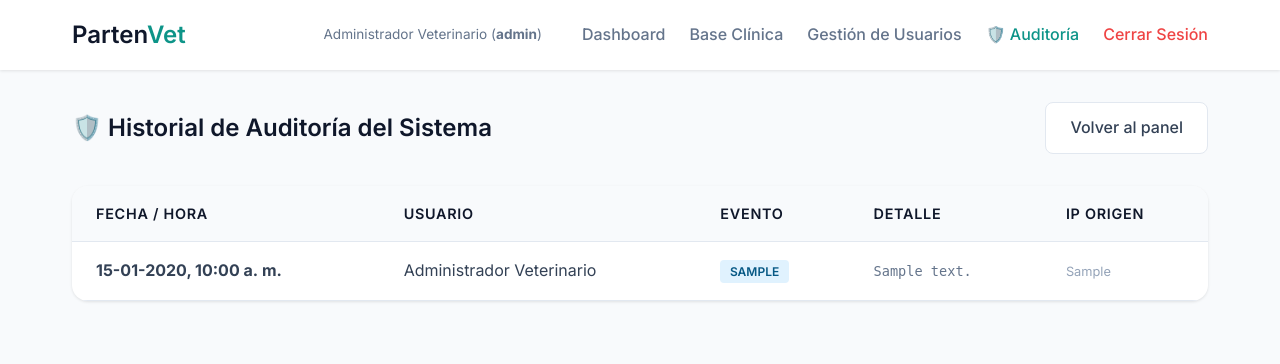
After one commit to Felipe16051975/PartenVet, a Flask app: page /auditoria in a window 1280 px wide. The commit adds this page. Shown: the top 364 px of the page. Run offline with Flask 3, Linux system fonts and the light colour scheme; a user stored in the database is signed in; data comes from the database, SQL or seed files in the repository; tables that the repository leaves empty hold one stand-in row (values such as "Sample post").

Commit message:
Mejora visual del módulo de Auditoría: Reemplazo de alerta por tabla profesional y aseguramiento de acceso admin

```diff
--- a/app.py
+++ b/app.py
@@ -199,6 +199,13 @@ def safeanesth_module():
 @admin_required
 def users_management():
     return render_template("users/management.html")
+
+
+@app.route("/auditoria")
+@login_required
+@admin_required
+def audit_logs():
+    return render_template("audit/logs.html")
 
 
 
--- /dev/null
+++ b/static/js/audit.js
@@ -0,0 +1,75 @@
+/**
+ * PartenVet - Auditoría de Sistema
+ * Maneja la carga y renderizado de logs de seguridad.
+ */
+
+document.addEventListener('DOMContentLoaded', () => {
+    loadAuditLogs();
+});
+
+async function loadAuditLogs() {
+    const tableBody = document.getElementById('auditTableBody');
+
+    try {
+        const response = await fetch('/api/logs');
+        const result = await response.json();
+
+        if (result.success) {
+            renderLogs(result.logs);
+        } else {
+            tableBody.innerHTML = `<tr><td colspan="5" class="error-cell">Error: ${result.message}</td></tr>`;
+        }
+    } catch (error) {
+        console.error('Error cargando logs:', error);
+        tableBody.innerHTML = '<tr><td colspan="5" class="error-cell">Error de conexión con el servidor</td></tr>';
+    }
+}
+
+function renderLogs(logs) {
+    const tableBody = document.getElementById('auditTableBody');
+
+    if (!logs || logs.length === 0) {
+        tableBody.innerHTML = '<tr><td colspan="5" class="empty-cell">No hay registros de auditoría disponibles</td></tr>';
+        return;
+    }
+
+    tableBody.innerHTML = logs.map(log => {
+        const badgeClass = getBadgeClass(log.accion);
+        const fecha = formatDateTime(log.created_at);
+        const usuario = log.usuario_nombre || '<span class="text-muted">Sistema</span>';
+
+        return `
+            <tr>
+                <td><strong>${fecha}</strong></td>
+                <td>${usuario}</td>
+                <td><span class="event-badge ${badgeClass}">${log.accion}</span></td>
+                <td><span class="module-tag">${log.descripcion}</span></td>
+                <td><span class="ip-text">${log.ip_origen || 'N/A'}</span></td>
+            </tr>
+        `;
+    }).join('');
+}
+
+function getBadgeClass(action) {
+    const successActions = ['LOGIN_SUCCESS', 'INICIO_SESION', 'SAVE_PATIENT', 'SAVE_PROTOCOL', 'GEN_PDF', 'DB_BACKUP'];
+    const errorActions = ['LOGIN_FALLIDO', 'ACCESS_DENIED', 'ERROR_SQL', 'DELETE_USER'];
+    const warningActions = ['DB_RESTORE', 'UPDATE_CONFIG'];
+
+    if (successActions.includes(action)) return 'badge-success';
+    if (errorActions.includes(action)) return 'badge-error';
+    if (warningActions.includes(action)) return 'badge-warning';
+    return 'badge-info';
+}
+
+function formatDateTime(dateStr) {
+    if (!dateStr) return 'N/A';
+    // Asumiendo formato ISO o similar de la DB
+    const date = new Date(dateStr);
+    return date.toLocaleString('es-CL', {
+        day: '2-digit',
+        month: '2-digit',
+        year: 'numeric',
+        hour: '2-digit',
+        minute: '2-digit'
+    });
+}
--- /dev/null
+++ b/templates/audit/logs.html
@@ -0,0 +1,71 @@
+{% extends "base.html" %}
+
+{% block title %}Historial de Auditoría - PartenVet{% endblock %}
+
+{% block extra_css %}
+<link rel="stylesheet" href="{{ url_for('static', filename='css/dashboard.css') }}">
+<style>
+    .audit-container {
+        padding-top: 2rem;
+        padding-bottom: 4rem;
+    }
+
+    .event-badge {
+        padding: 0.25rem 0.6rem;
+        border-radius: 4px;
+        font-size: 0.75rem;
+        font-weight: 600;
+        text-transform: uppercase;
+    }
+
+    .badge-success { background: #dcfce7; color: #166534; }
+    .badge-error { background: #fee2e2; color: #991b1b; }
+    .badge-warning { background: #fef9c3; color: #854d0e; }
+    .badge-info { background: #e0f2fe; color: #075985; }
+
+    .module-tag {
+        color: var(--text-muted);
+        font-size: 0.85rem;
+        font-family: monospace;
+    }
+
+    .ip-text {
+        font-size: 0.8rem;
+        color: #94a3b8;
+    }
+</style>
+{% endblock %}
+
+{% block content %}
+<div class="container audit-container">
+    <div class="page-header">
+        <h2>🛡️ Historial de Auditoría del Sistema</h2>
+        <div>
+            <a href="{{ url_for('dashboard') }}" class="btn-secondary">Volver al panel</a>
+        </div>
+    </div>
+
+    <div class="table-container">
+        <table class="clinical-table">
+            <thead>
+                <tr>
+                    <th>Fecha / Hora</th>
+                    <th>Usuario</th>
+                    <th>Evento</th>
+                    <th>Detalle</th>
+                    <th>IP Origen</th>
+                </tr>
+            </thead>
+            <tbody id="auditTableBody">
+                <tr>
+                    <td colspan="5" class="loading-cell">Cargando registros de auditoría...</td>
+                </tr>
+            </tbody>
+        </table>
+    </div>
+</div>
+{% endblock %}
+
+{% block extra_js %}
+<script src="{{ url_for('static', filename='js/audit.js') }}"></script>
+{% endblock %}
--- a/templates/base.html
+++ b/templates/base.html
@@ -34,7 +34,7 @@
                 <a href="{{ url_for('pacientes_list') }}" class="nav-item {% if '/pacientes' in request.path %}active{% endif %}">Base Clínica</a>
                 {% if session.get('user_role') == 'admin' %}
                 <a href="{{ url_for('users_management') }}" class="nav-item {% if '/usuarios' in request.path %}active{% endif %}">Gestión de Usuarios</a>
-                <a href="#" onclick="alert('Historial de Auditoría del Sistema\n\n- LOGIN_SUCCESS: admin@partenvet.cl\n- GEN_PDF: asistente@partenvet.cl\n- DB_BACKUP: completado'); return false;" class="nav-item audit-link">🛡️ Auditoría</a>
+                <a href="{{ url_for('audit_logs') }}" class="nav-item audit-link {% if '/auditoria' in request.path %}active{% endif %}">🛡️ Auditoría</a>
                 {% endif %}
                 <a href="{{ url_for('logout') }}" class="nav-item logout-btn">Cerrar Sesión</a>
             </nav>
```
